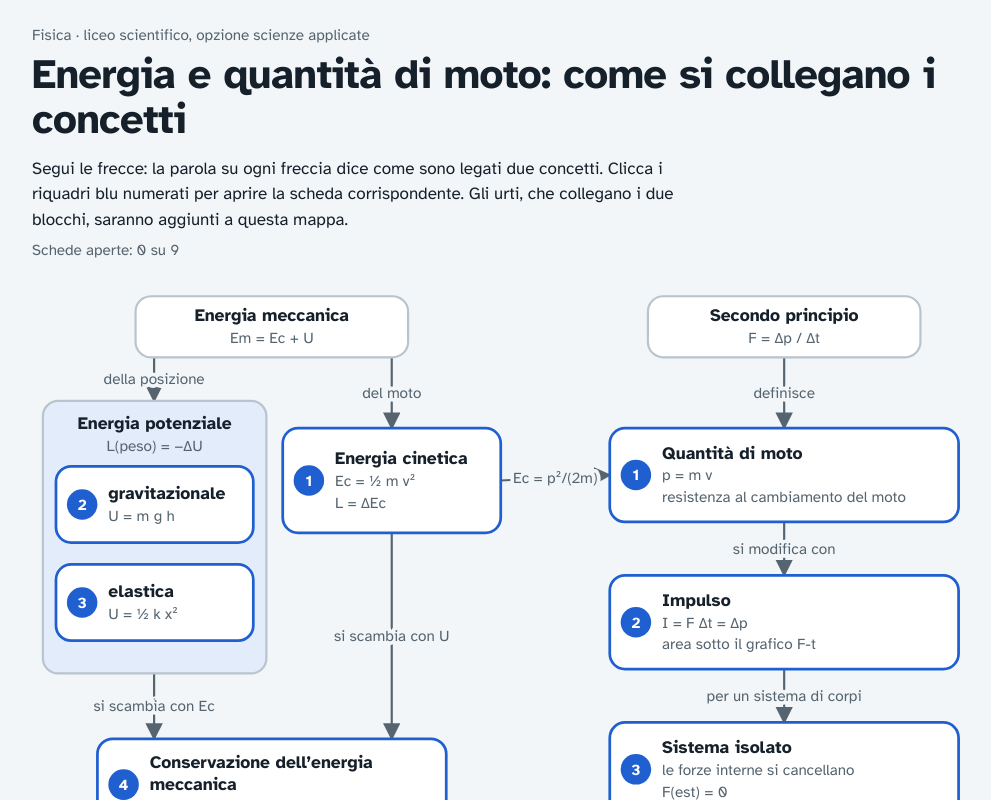
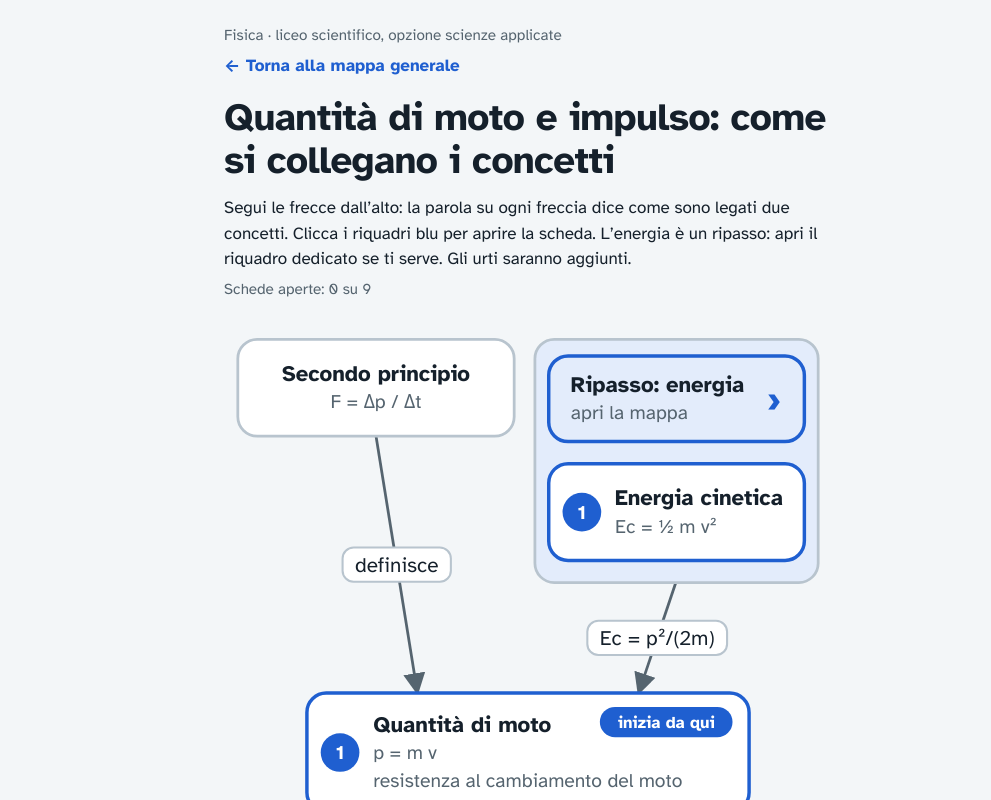
Before and after one commit to eoriqua/quantitaMotoImpulso, a plain HTML site: page index.html in a window 1280 px wide. Shown: the top 800 px of the page, without its empty margins (112-1103 px from the left). Drawn offline with Linux system fonts and the light colour scheme.

Commit message:
modificataStrutturaMappa

```diff
--- a/index.html
+++ b/index.html
@@ -3,33 +3,38 @@
 <head>
 <meta charset="utf-8">
 <meta name="viewport" content="width=device-width, initial-scale=1, viewport-fit=cover">
-<title>Mappa dei concetti: energia e quantità di moto</title>
+<title>Mappa dei concetti: quantità di moto e impulso</title>
 <link rel="stylesheet" href="https://fonts.googleapis.com/css2?family=Atkinson+Hyperlegible:wght@400;700&display=swap">
 <style>
 :root{--bg:#F3F6F8;--surface:#fff;--ink:#15202B;--muted:#55646F;--line:#B8C4CE;--blue:#1F5FD0;--on-blue:#fff;--blue-soft:#E3ECFB;--ok:#17794D;
 box-sizing:border-box;padding-top:env(safe-area-inset-top,0px);padding-bottom:env(safe-area-inset-bottom,0px);color-scheme:light}
-@media (prefers-color-scheme:dark){:root:not([data-theme="light"]){--bg:#0F1720;--surface:#17222D;--ink:#E8EEF3;--muted:#A4B2BE;--line:#3A4B5A;--blue:#6FA0FF;--on-blue:#0F1720;--blue-soft:#1B2B47;--ok:#5BD49B;color-scheme:dark}}
-:root[data-theme="dark"]{--bg:#0F1720;--surface:#17222D;--ink:#E8EEF3;--muted:#A4B2BE;--line:#3A4B5A;--blue:#6FA0FF;--on-blue:#0F1720;--blue-soft:#1B2B47;--ok:#5BD49B;color-scheme:dark}
+@media (prefers-color-scheme:dark){:root:not([data-theme="light"]){--bg:#0F1720;--surface:#17222D;--ink:#E8EEF3;--muted:#A4B2BE;--line:#4A5C6C;--blue:#6FA0FF;--on-blue:#0F1720;--blue-soft:#1B2B47;--ok:#5BD49B;color-scheme:dark}}
+:root[data-theme="dark"]{--bg:#0F1720;--surface:#17222D;--ink:#E8EEF3;--muted:#A4B2BE;--line:#4A5C6C;--blue:#6FA0FF;--on-blue:#0F1720;--blue-soft:#1B2B47;--ok:#5BD49B;color-scheme:dark}
 html{scroll-padding-top:env(safe-area-inset-top,0px)}
 body{margin:0;background:var(--bg);color:var(--ink);font:1.0625rem/1.5 "Atkinson Hyperlegible",system-ui,-apple-system,"Segoe UI",sans-serif}
-main{max-width:62rem;margin:0 auto;padding:1.5rem 1.1rem 3rem}
-h1{font-size:clamp(1.8rem,5.5vw,2.6rem);line-height:1.1;margin:.3rem 0 .8rem;letter-spacing:-.015em}
+main{max-width:38rem;margin:0 auto;padding:1.5rem 1.1rem 3rem}
+h1{font-size:clamp(1.7rem,5.5vw,2.4rem);line-height:1.12;margin:.3rem 0 .8rem;letter-spacing:-.015em}
 .meta{color:var(--muted);font-size:.95rem;margin:0}
 .lead{max-width:62ch;margin:0 0 .4rem}
+.back{display:inline-block;margin:0 0 .4rem;padding:.4rem 0;color:var(--blue);font-weight:700;text-decoration:none}.back:hover{text-decoration:underline}
 #wrap{margin-top:1.2rem}
 svg{display:block;width:100%;height:auto;font-family:inherit}
 .box{fill:var(--surface);stroke:var(--blue);stroke-width:2.5}
 .ctx{fill:var(--surface);stroke:var(--line);stroke-width:2}
 .grp{fill:var(--blue-soft);stroke:var(--line);stroke-width:2}
+.go .box{fill:var(--blue-soft)}
 a.nd{cursor:pointer}
 a.nd:hover .box{fill:var(--blue-soft)}
 a.nd:focus-visible{outline:none}
 a.nd:focus-visible .box{stroke:var(--ink);stroke-width:4}
 .badge{fill:var(--blue)}.bn{fill:var(--on-blue);font-size:14px;font-weight:700}
+.chev{fill:var(--blue);font-size:26px;font-weight:700}
+.tagbg{fill:var(--blue)}.tagt{fill:var(--on-blue);font-size:12px;font-weight:700}
 .seen .box{stroke:var(--ok)}.seen .badge{fill:var(--ok)}
 .t{font-size:16px;font-weight:700;fill:var(--ink)}.s{font-size:14px;fill:var(--muted)}
 .edge{stroke:var(--muted);stroke-width:2;fill:none}
-.el{font-size:14px;fill:var(--muted);paint-order:stroke;stroke:var(--bg);stroke-width:7px;stroke-linejoin:round}
+.elbg{fill:var(--surface);stroke:var(--line);stroke-width:1.5}
+.el{font-size:15px;fill:var(--ink)}
 details{margin-top:1.6rem;color:var(--muted)}summary{cursor:pointer}
 details h2{font-size:1rem;margin:.8rem 0 0;color:var(--ink)}
 details ol{margin:.3rem 0 0;padding-left:1.3rem}details a{color:var(--blue)}
@@ -39,59 +44,66 @@ details ol{margin:.3rem 0 0;padding-left:1.3rem}details a{color:var(--blue)}
 <body>
 <main>
 <p class="meta">Fisica · liceo scientifico, opzione scienze applicate</p>
-<h1>Energia e quantità di moto: come si collegano i concetti</h1>
-<p class="lead">Segui le frecce: la parola su ogni freccia dice come sono legati due concetti. Clicca i riquadri blu numerati per aprire la scheda corrispondente. Gli urti, che collegano i due blocchi, saranno aggiunti a questa mappa.</p>
+<a class="back" id="back" href="#" hidden>← Torna alla mappa generale</a>
+<h1 id="ttl"></h1>
+<p class="lead" id="lead"></p>
 <p class="meta" id="count"></p>
 <div id="wrap"></div>
 <details><summary>Versione a elenco</summary>
-<h2>Energia</h2><ol>
+<h2>Quantità di moto</h2><ol>
+<li><a href="scheda6.html">Quantità di moto</a></li>
+<li><a href="scheda7.html">Impulso</a></li>
+<li><a href="scheda8.html">Sistema isolato</a></li>
+<li><a href="scheda9.html">Conservazione della quantità di moto</a></li></ol>
+<h2>Ripasso: energia</h2><ol>
 <li><a href="scheda1.html">Energia cinetica</a></li>
 <li><a href="scheda2.html">Energia potenziale gravitazionale</a></li>
 <li><a href="scheda3.html">Energia potenziale elastica</a></li>
 <li><a href="scheda4.html">Conservazione dell’energia meccanica</a></li>
 <li><a href="scheda5.html">Quando l’energia meccanica non si conserva</a></li></ol>
-<h2>Quantità di moto</h2><ol>
-<li><a href="scheda6.html">Quantità di moto</a></li>
-<li><a href="scheda7.html">Impulso</a></li>
-<li><a href="scheda8.html">Sistema isolato</a></li>
-<li><a href="scheda9.html">Conservazione della quantità di moto</a></li></ol>
 </details>
 </main>
 <script>
 (()=>{
-const NS='http://www.w3.org/2000/svg',KEY='mappa-fisica-aperte',wrap=document.getElementById('wrap'),cnt=document.getElementById('count');
+const NS='http://www.w3.org/2000/svg',KEY='mappa-fisica-aperte',$=id=>document.getElementById(id),wrap=$('wrap'),cnt=$('count'),ttl=$('ttl'),lead=$('lead'),back=$('back');
 const LINK={e1:'scheda1.html',e2:'scheda2.html',e3:'scheda3.html',e4:'scheda4.html',e5:'scheda5.html',q1:'scheda6.html',q2:'scheda7.html',q3:'scheda8.html',q4:'scheda9.html'};
 const C={em:{t:['Energia meccanica'],s:['Em = Ec + U'],k:'ctx'},u:{t:['Energia potenziale'],s:['L(peso) = −ΔU'],k:'grp'},
-ec:{t:['Energia cinetica'],s:['Ec = ½ m v²','L = ΔEc'],k:'l',id:'e1',n:1},ug:{t:['gravitazionale'],s:['U = m g h'],k:'l',id:'e2',n:2},ue:{t:['elastica'],s:['U = ½ k x²'],k:'l',id:'e3',n:3},
+ec:{t:['Energia cinetica'],s:['Ec = ½ m v²','L = ΔEc'],k:'l',id:'e1',n:1},ecm:{t:['Energia cinetica'],s:['Ec = ½ m v²'],k:'l',id:'e1',n:1},ug:{t:['gravitazionale'],s:['U = m g h'],k:'l',id:'e2',n:2},ue:{t:['elastica'],s:['U = ½ k x²'],k:'l',id:'e3',n:3},
 cons:{t:['Conservazione dell’energia','meccanica'],s:['Ec + U = costante'],k:'l',id:'e4',n:4},att:{t:['Quando non si conserva'],s:['ΔEm = L(att) < 0','l’energia persa diventa termica'],k:'l',id:'e5',n:5},
-sp:{t:['Secondo principio'],s:['F = Δp / Δt'],k:'ctx'},q1:{t:['Quantità di moto'],s:['p = m v','resistenza al cambiamento del moto'],k:'l',id:'q1',n:1},
-q2:{t:['Impulso'],s:['I = F Δt = Δp','area sotto il grafico F-t'],k:'l',id:'q2',n:2},q3:{t:['Sistema isolato'],s:['le forze interne si cancellano','F(est) = 0'],k:'l',id:'q3',n:3},
-q4:{t:['Conservazione della','quantità di moto'],s:['p prima = p dopo'],k:'l',id:'q4',n:4}};
-const E={n:{em:[95,14,250,56],u:[10,110,205,250],ug:[22,170,181,70],ue:[22,260,181,70],ec:[230,135,200,96],cons:[60,420,320,84],att:[80,550,280,96]},
-e:[[[330,70],[330,135],'del moto'],[[112,70],[112,110],'della posizione'],[[330,231],[330,420],'si scambia con U'],[[112,360],[112,420],'si scambia con Ec'],[[220,504],[220,550],'se agisce l’attrito']]};
-const Q={n:{sp:[95,14,250,56],q1:[60,135,320,86],q2:[60,270,320,86],q3:[60,405,320,86],q4:[60,550,320,90]},
-e:[[[220,70],[220,135],'definisce'],[[220,221],[220,270],'si modifica con'],[[220,356],[220,405],'per un sistema di corpi'],[[220,491],[220,550],'se è isolato']]};
-const WIDE={W:910,H:670,B:[[E,0,0],[Q,470,0]],X:[[[430,183],[530,178],'Ec = p²/(2m)']]},NARROW={W:440,H:1360,B:[[E,0,0],[Q,0,690]],X:[]};
+sp:{t:['Secondo principio'],s:['F = Δp / Δt'],k:'ctx'},box:{t:[],s:[],k:'grp'},go:{t:['Ripasso: energia'],s:['apri la mappa'],k:'go'},
+q1:{t:['Quantità di moto'],s:['p = m v','resistenza al cambiamento del moto'],k:'l',id:'q1',n:1,tag:'inizia da qui'},q2:{t:['Impulso'],s:['I = F Δt = Δp','area sotto il grafico F-t'],k:'l',id:'q2',n:2},
+q3:{t:['Sistema isolato'],s:['le forze interne si cancellano','F(est) = 0'],k:'l',id:'q3',n:3},q4:{t:['Conservazione della','quantità di moto'],s:['p prima = p dopo'],k:'l',id:'q4',n:4}};
+const V={main:{W:440,H:830,h:'Quantità di moto e impulso: come si collegano i concetti',lead:'Segui le frecce dall’alto: la parola su ogni freccia dice come sono legati due concetti. Clicca i riquadri blu per aprire la scheda. L’energia è un ripasso: apri il riquadro dedicato se ti serve. Gli urti saranno aggiunti.',
+n:{sp:[10,14,200,70],box:[225,14,205,176],go:[235,26,185,62],ecm:[235,104,185,70],q1:[60,270,320,86],q2:[60,420,320,86],q3:[60,570,320,86],q4:[60,720,320,90]},
+e:[[[110,84],[140,270],'definisce'],[[327,190],[300,270],'Ec = p²/(2m)'],[[220,356],[220,420],'si modifica con'],[[220,506],[220,570],'per un sistema di corpi'],[[220,656],[220,720],'se è isolato']]},
+energia:{W:440,H:660,h:'Ripasso: l’energia',lead:'Segui le frecce: la parola su ogni freccia dice come sono legati due concetti. Clicca i riquadri blu per aprire la scheda.',
+n:{em:[95,14,250,56],u:[10,110,205,250],ug:[22,170,181,70],ue:[22,260,181,70],ec:[230,135,200,96],cons:[60,420,320,84],att:[80,550,280,96]},
+e:[[[330,70],[330,135],'del moto'],[[112,70],[112,110],'della posizione'],[[330,231],[330,420],'si scambia con U'],[[112,360],[112,420],'si scambia con Ec'],[[220,504],[220,550],'se agisce l’attrito']]}};
 let seen={};try{seen=JSON.parse(localStorage.getItem(KEY)||'{}')||{}}catch(e){seen={}}
-for(let i=1;i<=5;i++)if(seen[i])seen['e'+i]=1;
 const el=(n,a,t)=>{const e=document.createElementNS(NS,n);for(const k in a)e.setAttribute(k,a[k]);if(t!=null)e.textContent=t;return e};
-function lines(g,arr,x,y0,anc){arr.forEach(([c,t],i)=>g.appendChild(el('text',{x,y:y0+i*20,class:c,'text-anchor':anc},t)))}
+const lines=(g,arr,x,y0,anc)=>arr.forEach(([c,t],i)=>g.appendChild(el('text',{x,y:y0+i*20,class:c,'text-anchor':anc},t)));
+const rows=c=>[...c.t.map(t=>['t',t]),...c.s.map(t=>['s',t])];
 function build(){
-const L=wrap.clientWidth>=640?WIDE:NARROW,svg=el('svg',{viewBox:'0 0 '+L.W+' '+L.H,role:'group','aria-label':'Mappa concettuale di energia e quantità di moto'});
+const nm=location.hash==='#energia'?'energia':'main',L=V[nm];ttl.textContent=L.h;lead.textContent=L.lead;back.hidden=nm==='main';document.title=L.h;
+const svg=el('svg',{viewBox:'0 0 '+L.W+' '+L.H,role:'group','aria-label':'Mappa concettuale: '+L.h});
 const d=el('defs',{}),mk=el('marker',{id:'ah',viewBox:'0 0 10 10',refX:9,refY:5,markerWidth:8,markerHeight:8,orient:'auto'});mk.appendChild(el('path',{d:'M0 0L10 5L0 10z',style:'fill:var(--muted)'}));d.appendChild(mk);svg.appendChild(d);
-const edges=[...L.X],nodes=[];
-L.B.forEach(([b,ox,oy])=>{b.e.forEach(([a,c,t])=>edges.push([[a[0]+ox,a[1]+oy],[c[0]+ox,c[1]+oy],t]));for(const id in b.n){const [x,y,w,h]=b.n[id];nodes.push([id,x+ox,y+oy,w,h])}});
-edges.forEach(([a,b,t])=>{svg.appendChild(el('line',{x1:a[0],y1:a[1],x2:b[0],y2:b[1],class:'edge','marker-end':'url(#ah)'}));svg.appendChild(el('text',{x:(a[0]+b[0])/2,y:(a[1]+b[1])/2,class:'el','text-anchor':'middle','dominant-baseline':'central'},t))});
-nodes.filter(n=>C[n[0]].k!=='l').forEach(([id,x,y,w,h])=>{const c=C[id],g=el('g',{});g.appendChild(el('rect',{x,y,width:w,height:h,rx:14,class:c.k==='grp'?'grp':'ctx'}));
-const ls=[...c.t.map(t=>['t',t]),...c.s.map(t=>['s',t])];lines(g,ls,x+w/2,c.k==='grp'?y+26:y+(h-ls.length*20)/2+15,'middle');svg.appendChild(g)});
-nodes.filter(n=>C[n[0]].k==='l').forEach(([id,x,y,w,h])=>{const c=C[id],a=el('a',{href:LINK[c.id],class:'nd','data-id':c.id,'data-n':c.n,'aria-label':(c.id[0]==='e'?'Energia':'Quantità di moto')+', scheda '+c.n+': '+c.t.join(' ')});
-a.appendChild(el('rect',{x,y,width:w,height:h,rx:14,class:'box'}));a.appendChild(el('circle',{cx:x+24,cy:y+h/2,r:14,class:'badge'}));a.appendChild(el('text',{x:x+24,y:y+h/2+5,class:'bn','text-anchor':'middle'},String(c.n)));
-const ls=[...c.t.map(t=>['t',t]),...c.s.map(t=>['s',t])];lines(a,ls,x+48,y+(h-ls.length*20)/2+15,'start');
-a.addEventListener('click',()=>{seen[c.id]=1;try{localStorage.setItem(KEY,JSON.stringify(seen))}catch(e){}paint()});svg.appendChild(a)});
-wrap.replaceChildren(svg);paint()}
-function paint(){wrap.querySelectorAll('a.nd').forEach(a=>{const s=!!seen[a.dataset.id];a.classList.toggle('seen',s);a.querySelector('.bn').textContent=s?'✓':a.dataset.n});
+L.e.forEach(([a,b,t])=>{svg.appendChild(el('line',{x1:a[0],y1:a[1],x2:b[0],y2:b[1],class:'edge','marker-end':'url(#ah)'}));svg.appendChild(el('text',{x:(a[0]+b[0])/2,y:(a[1]+b[1])/2,class:'el','text-anchor':'middle','dominant-baseline':'central'},t))});
+const N=Object.keys(L.n).map(id=>[id,...L.n[id]]);
+N.filter(n=>/ctx|grp/.test(C[n[0]].k)).forEach(([id,x,y,w,h])=>{const c=C[id],g=el('g',{});g.appendChild(el('rect',{x,y,width:w,height:h,rx:14,class:c.k}));
+const r=rows(c);lines(g,r,x+w/2,c.k==='grp'?y+26:y+(h-r.length*20)/2+15,'middle');svg.appendChild(g)});
+N.filter(n=>/^(l|go)$/.test(C[n[0]].k)).forEach(([id,x,y,w,h])=>{const c=C[id],go=c.k==='go',a=el('a',go?{href:'#energia',class:'nd go','aria-label':'Apri la mappa del ripasso di energia'}:{href:LINK[c.id],class:'nd','data-id':c.id,'data-n':c.n,'aria-label':(c.id[0]==='e'?'Energia':'Quantità di moto')+', scheda '+c.n+': '+c.t.join(' ')});
+a.appendChild(el('rect',{x,y,width:w,height:h,rx:14,class:'box'}));const r=rows(c),y0=y+(h-r.length*20)/2+15;
+if(go){lines(a,r,x+16,y0,'start');a.appendChild(el('text',{x:x+w-22,y:y+h/2+9,class:'chev','text-anchor':'middle'},'›'))}
+else{a.appendChild(el('circle',{cx:x+24,cy:y+h/2,r:14,class:'badge'}));a.appendChild(el('text',{x:x+24,y:y+h/2+5,class:'bn','text-anchor':'middle'},String(c.n)));lines(a,r,x+48,y0,'start');
+a.addEventListener('click',()=>{seen[c.id]=1;try{localStorage.setItem(KEY,JSON.stringify(seen))}catch(e){}paint()})}
+if(c.tag){a.appendChild(el('rect',{x:x+w-108,y:y+10,width:96,height:22,rx:11,class:'tagbg'}));a.appendChild(el('text',{x:x+w-60,y:y+25,class:'tagt','text-anchor':'middle'},c.tag))}
+svg.appendChild(a)});
+wrap.replaceChildren(svg);
+svg.querySelectorAll('text.el').forEach(t=>{const b=t.getBBox();svg.insertBefore(el('rect',{x:b.x-9,y:b.y-3,width:b.width+18,height:b.height+6,rx:8,class:'elbg'}),t)});
+paint()}
+function paint(){wrap.querySelectorAll('a.nd[data-id]').forEach(a=>{const s=!!seen[a.dataset.id];a.classList.toggle('seen',s);a.querySelector('.bn').textContent=s?'✓':a.dataset.n});
 cnt.textContent='Schede aperte: '+Object.keys(seen).filter(k=>LINK[k]).length+' su 9'}
-let w0=wrap.clientWidth>=640;build();addEventListener('resize',()=>{const w=wrap.clientWidth>=640;if(w!==w0){w0=w;build()}});
+build();addEventListener('hashchange',()=>{build();scrollTo(0,0)});if(document.fonts)document.fonts.ready.then(build);
 })();
 </script>
 </body>
```
Also changed, not shown: scheda1.html (+1 -1 lines), scheda2.html (+1 -1 lines), scheda3.html (+1 -1 lines), scheda4.html (+1 -1 lines), scheda5.html (+1 -1 lines).
